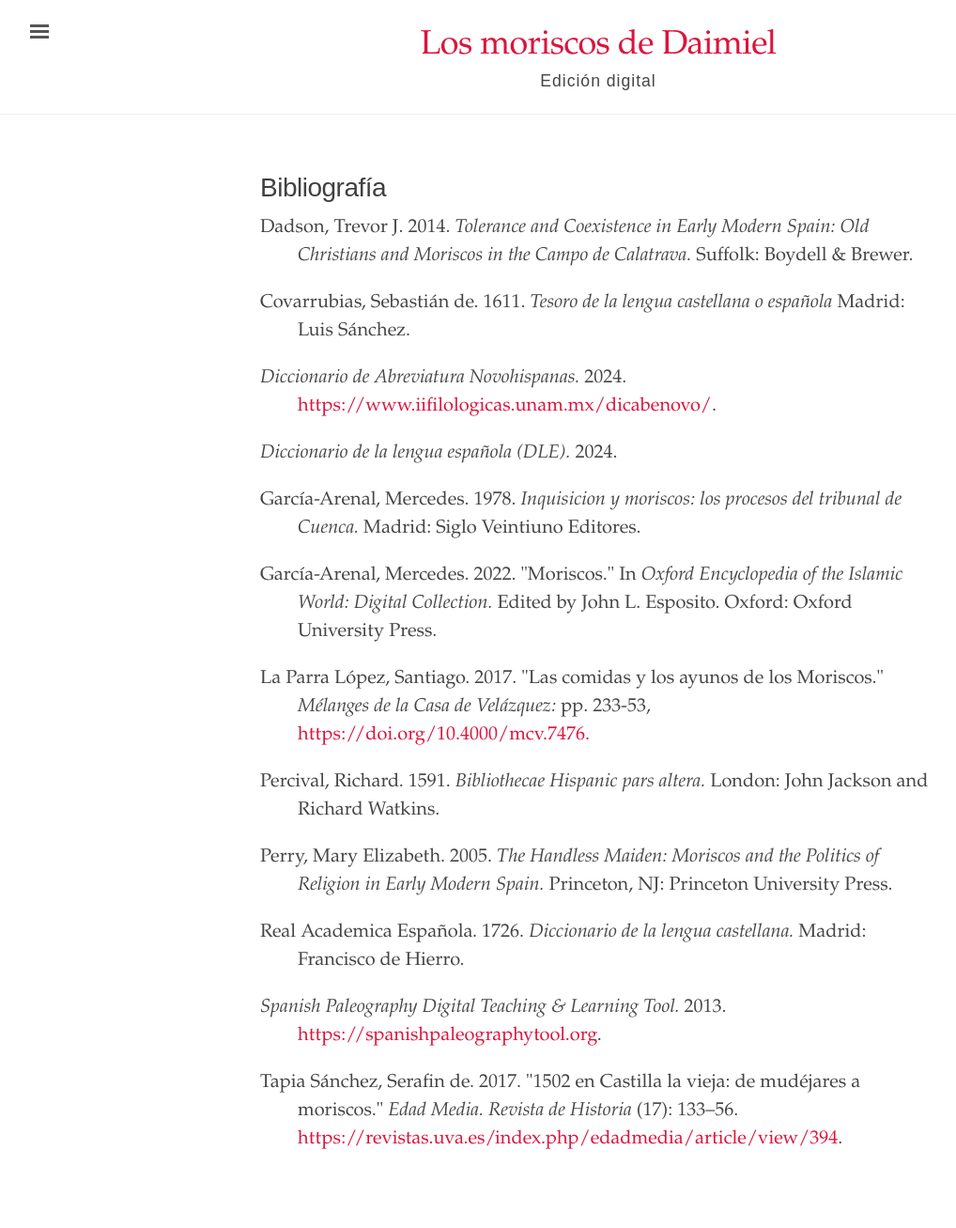
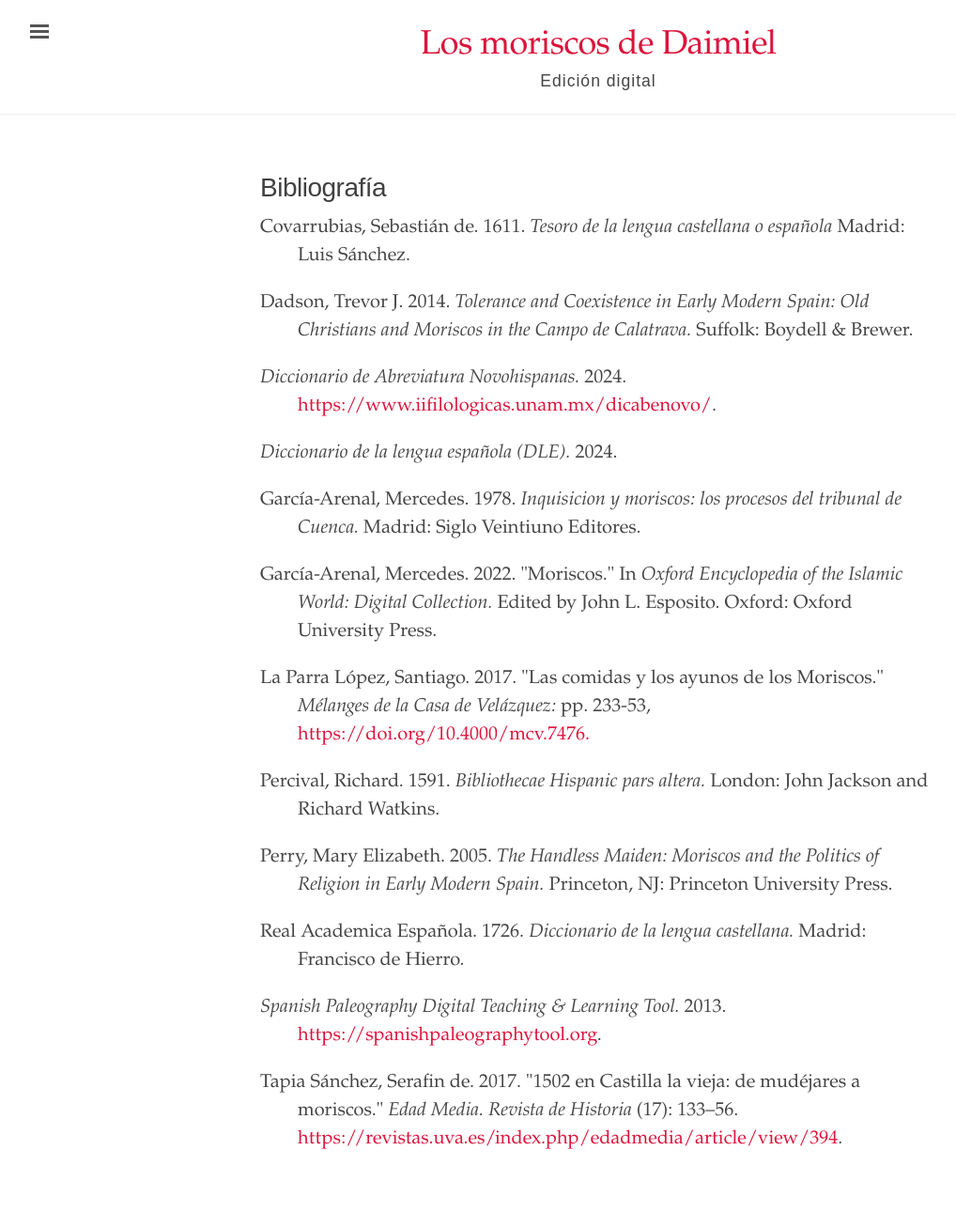
Before and after one commit to digbmc/moriscos-daimel, a Jekyll site: the page built from bibliografia.md, in a window 1280 px wide. Shown: the whole page at 94% size, without its empty margins (3-1021 px from the left). Built offline with Jekyll 4.4.1, drawn with Linux system fonts in a browser that asks for light colours.

Commit message:
Update bibliografia.md

```diff
--- a/bibliografia.md
+++ b/bibliografia.md
@@ -4,11 +4,11 @@ title: Bibliografía
 nav_order: 5
 ---
 <div style="padding-left: 2em;text-indent: -2em;">
+         <p>
+            Covarrubias, Sebastián de. 1611. <em>Tesoro de la lengua castellana o española</em> Madrid: Luis Sánchez.
+        </p>
         <p>
             Dadson, Trevor J. 2014. <em>Tolerance and Coexistence in Early Modern Spain: Old Christians and Moriscos in the Campo de Calatrava.</em> Suffolk: Boydell & Brewer.
-        </p>
-        <p>
-            Covarrubias, Sebastián de. 1611. <em>Tesoro de la lengua castellana o española</em> Madrid: Luis Sánchez.
         </p>
           <p>
             <em>Diccionario de Abreviatura Novohispanas.</em> 2024. <a href="https://www.iifilologicas.unam.mx/dicabenovo/">https://www.iifilologicas.unam.mx/dicabenovo/</a>.
```
